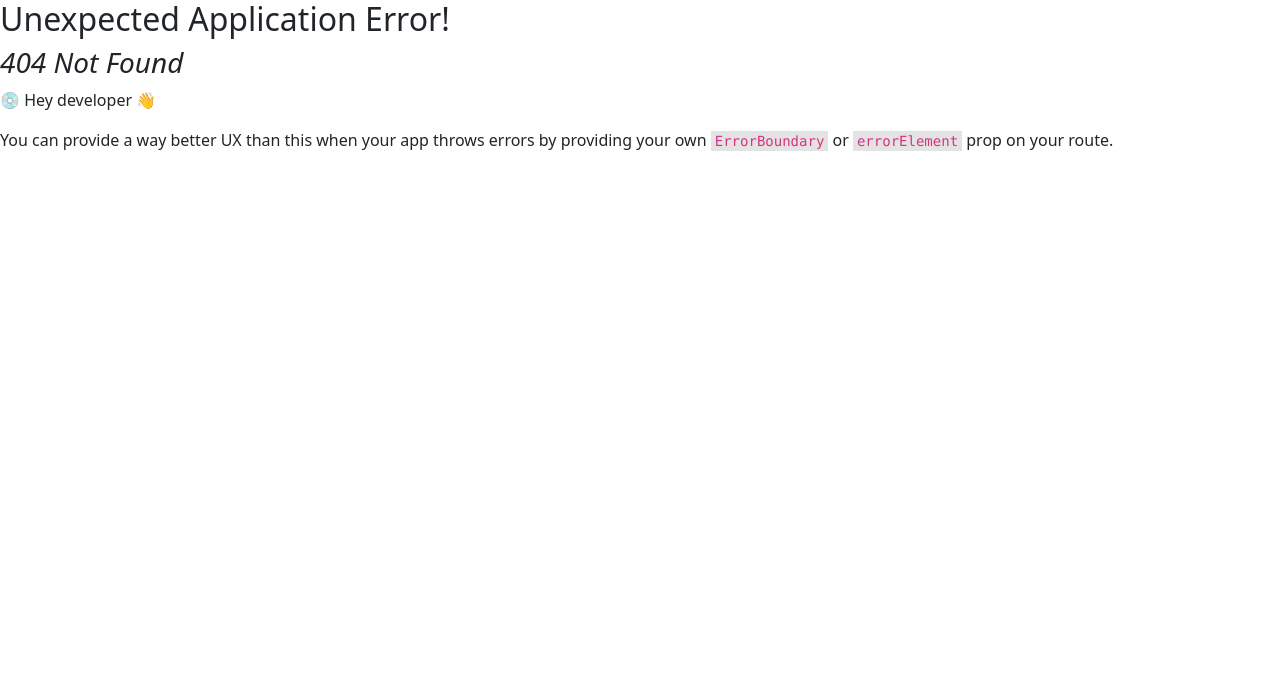
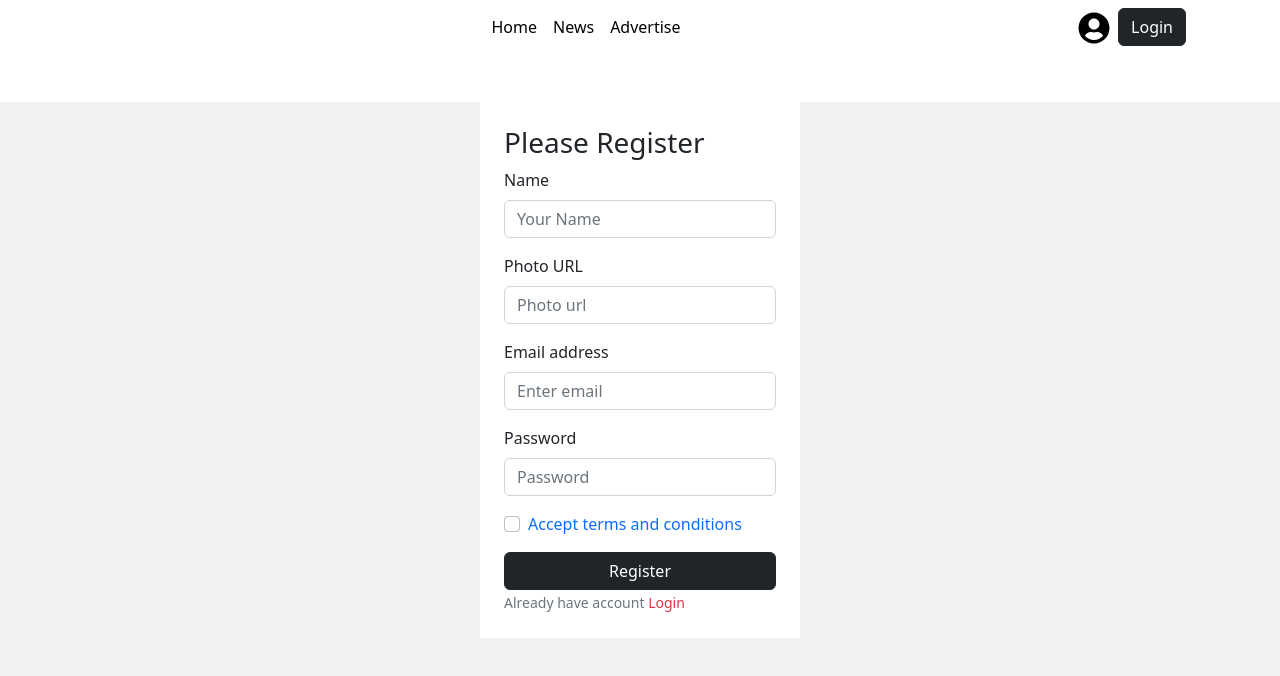
Before and after one commit to MohonSaha/the-dragon-news, a React (Vite) app: page /register in a window 1280 px wide. Before the commit this address had no page. Shown: the top 676 px of the page. Built offline with nearby package versions, Linux system fonts and the light colour scheme.

Commit message:
update code

```diff
--- a/src/Providers/AuthProvider.jsx
+++ b/src/Providers/AuthProvider.jsx
@@ -4,7 +4,7 @@ import app from '../firebase/firebase.config';
 
 export const AuthContext = createContext(null);
 const auth = getAuth(app);
-const user = {displayName: 'Mohon Saha'}
+const user = null;
 
 const authInfo = {
     user,
--- a/src/layouts/LoginLayout.jsx
+++ b/src/layouts/LoginLayout.jsx
@@ -5,7 +5,9 @@ import { Outlet } from 'react-router-dom';
 const LoginLayout = () => {
     return (
         <div>
-            <NavigationBar></NavigationBar>
+            <NavigationBar>
+
+            </NavigationBar>
             <Outlet></Outlet>
         </div>
     );
--- /dev/null
+++ b/src/pages/Login/Login/Login.jsx
@@ -0,0 +1,44 @@
+import React from 'react';
+import { Button, Container, Form } from 'react-bootstrap';
+import { Link } from 'react-router-dom';
+
+const Login = () => {
+    return (
+        <div style={{height: '100vh', backgroundColor: '#F1F1F1'}}>
+            <Container className='mx-auto w-25 p-4' style={{backgroundColor: '#FFFFFF'}}>
+                <h3>Please Login</h3>
+                <Form>
+                    <Form.Group className="mb-3" controlId="formBasicEmail">
+                        <Form.Label>Email address</Form.Label>
+                        <Form.Control type="email" name='email' required placeholder="Enter email" />
+                    </Form.Group>
+
+                    <Form.Group className="mb-3" controlId="formBasicPassword">
+                        <Form.Label>Password</Form.Label>
+                        <Form.Control type="password" name='password' required placeholder="Password" />
+                    </Form.Group>
+                    <Form.Group className="mb-3" controlId="formBasicCheckbox">
+                        <Form.Check type="checkbox" label="Check me out" />
+                    </Form.Group>
+                    <Button className='w-100' variant="dark" type="submit">
+                        Login
+                    </Button><br />
+
+                    <Form.Text className="text-secondary">
+                        Don't Have an account? <Link className='text-decoration-none text-danger' to='/register'>Register</Link>
+                    </Form.Text>
+
+                    <Form.Text className="text-success">
+
+                    </Form.Text>
+
+                    <Form.Text className="text-danger">
+
+                    </Form.Text>
+                </Form>
+            </Container>
+        </div>
+    );
+};
+
+export default Login;
--- /dev/null
+++ b/src/pages/Login/Register/Register.jsx
@@ -0,0 +1,56 @@
+import React from 'react';
+import { Button, Container, Form } from 'react-bootstrap';
+import { Link } from 'react-router-dom';
+
+const Register = () => {
+    return (
+        <div style={{height: '100vh', backgroundColor: '#F1F1F1'}}>
+            <Container className='mx-auto w-25 p-4' style={{backgroundColor: '#FFFFFF'}}>
+                <h3>Please Register</h3>
+                <Form>
+                    <Form.Group className="mb-3" controlId="formBasicEmail">
+                        <Form.Label>Name</Form.Label>
+                        <Form.Control type="text" name='name' required placeholder="Your Name" />
+                    </Form.Group>
+
+                    <Form.Group className="mb-3" controlId="formBasicEmail">
+                        <Form.Label>Photo URL</Form.Label>
+                        <Form.Control type="text" name='photo' required placeholder="Photo url" />
+                    </Form.Group>
+
+                    <Form.Group className="mb-3" controlId="formBasicEmail">
+                        <Form.Label>Email address</Form.Label>
+                        <Form.Control type="email" name='email' required placeholder="Enter email" />
+                    </Form.Group>
+
+                    <Form.Group className="mb-3" controlId="formBasicPassword">
+                        <Form.Label>Password</Form.Label>
+                        <Form.Control type="password" name='password' required placeholder="Password" />
+                    </Form.Group>
+
+                    <Form.Group className="mb-3" controlId="formBasicCheckbox">
+                        <Form.Check type="checkbox" name="accept" label={<Link className='text-decoration-none'>Accept terms and conditions</Link>} />
+                    </Form.Group>
+
+                    <Button className='w-100' variant="dark" type="submit">
+                        Register
+                    </Button><br />
+
+                    <Form.Text className="text-secondary">
+                        Already have account <Link className='text-decoration-none text-danger' to='/login'>Login</Link>
+                    </Form.Text>
+
+                    <Form.Text className="text-success">
+
+                    </Form.Text>
+
+                    <Form.Text className="text-danger">
+
+                    </Form.Text>
+                </Form>
+            </Container>
+        </div>
+    );
+};
+
+export default Register;
--- a/src/pages/Shared/NavigationBar/NavigationBar.jsx
+++ b/src/pages/Shared/NavigationBar/NavigationBar.jsx
@@ -16,18 +16,18 @@ const NavigationBar = () => {
                     <Navbar.Toggle aria-controls="responsive-navbar-nav" />
                     <Navbar.Collapse id="responsive-navbar-nav">
                         <Nav className="mx-auto">
-                            <Link className='text-decoration-none text-black' to="/">Home</Link>
+                            <Link className='text-decoration-none text-black' to="/category/0">Home</Link>
                             <Link className='text-decoration-none text-black ms-3' to="/">News</Link>
                             <Link className='text-decoration-none text-black ms-3' to="/">Advertise</Link>
                         </Nav>
                         <Nav>
                             {
-                                user ? <p className='d-flex align-items-center mb-0 me-2'>User Have</p> :
-                                    <FaUserCircle style={{ fontSize: '2rem', color: 'black' }}></FaUserCircle>
+                                user ? <p className='d-flex align-items-center mb-0'>User Have</p> :
+                                    <FaUserCircle className='mt-1' style={{ fontSize: '2rem', color: 'black' }}></FaUserCircle>
                             }
 
                             {
-                                user ? <Button variant="dark">Logout</Button> : <Link to="/login"><Button variant="dark">Login</Button></Link>
+                                user ? <Button className='ms-2' variant="dark">Logout</Button> : <Link to="/login"><Button className='ms-2'  variant="dark">Login</Button></Link>
                             }
                         </Nav>
                     </Navbar.Collapse>
--- a/src/routes/Routes.jsx
+++ b/src/routes/Routes.jsx
@@ -1,5 +1,6 @@
 import {
   createBrowserRouter,
+  Navigate,
   RouterProvider,
 } from "react-router-dom";
 import Main from "../layouts/MAin";
@@ -7,21 +8,37 @@ import Home from "../pages/Home/Home/Home";
 import Catagory from "../pages/Home/Catagory/Catagory";
 import NewsLayout from "../layouts/NewsLayout";
 import News from "../pages/News/News/News";
+import LoginLayout from "../layouts/LoginLayout";
+import Login from "../pages/Login/Login/Login";
+import Register from "../pages/Login/Register/Register";
 
 const router = createBrowserRouter([
   {
-      path: "/",
+    path: '/',
+    element: <LoginLayout></LoginLayout>,
+    children: [
+      {
+        path: '/',
+        element: <Navigate to="/category/0"></Navigate>
+      },
+      {
+        path: '/login',
+        element: <Login></Login>
+      },
+      {
+        path: '/register',
+        element: <Register></Register>
+      }
+    ]
+  },
+  {
+    path: "category",
     element: <Main></Main>,
     children: [
       {
-            path: '/',
+        path: ':id',
         element: <Catagory></Catagory>,
-            loader: () => fetch('http://localhost:5000/news')
-        },
-        {
-          path: '/category/:id',
-          element: <Catagory></Catagory>,
-          loader: ({params}) => fetch(`http://localhost:5000/categories/${params.id}`)
+        loader: ({ params }) => fetch(`http://localhost:5000/categories/${params.id}`)
       }
     ]
   },
@@ -32,7 +49,7 @@ import News from "../pages/News/News/News";
       {
         path: ':id',
         element: <News></News>,
-          loader: ({params}) => fetch(`http://localhost:5000/news/${params.id}`)
+        loader: ({ params }) => fetch(`http://localhost:5000/news/${params.id}`)
       }
     ]
   }
```
Lines whose indentation alone changed are shown as unchanged.
